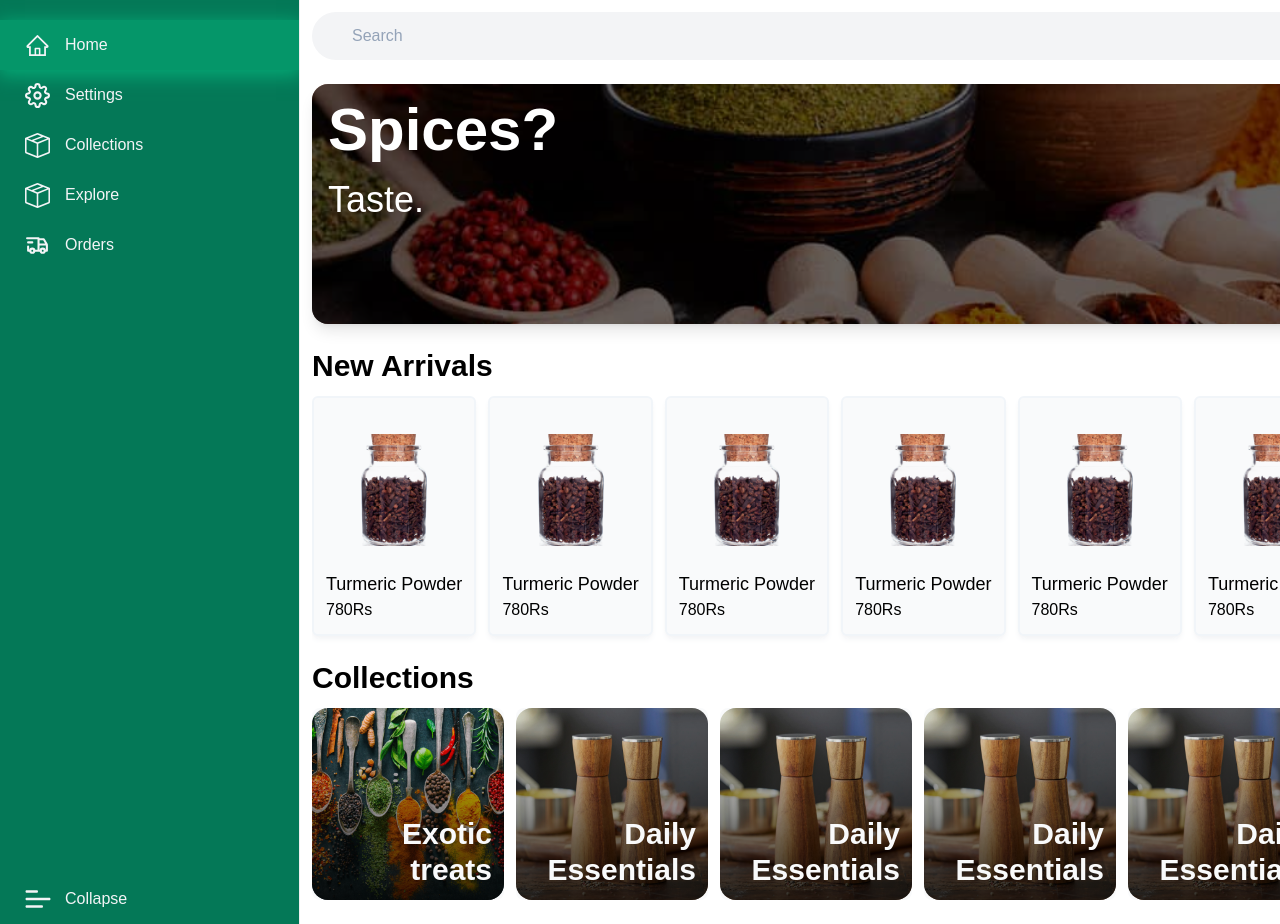
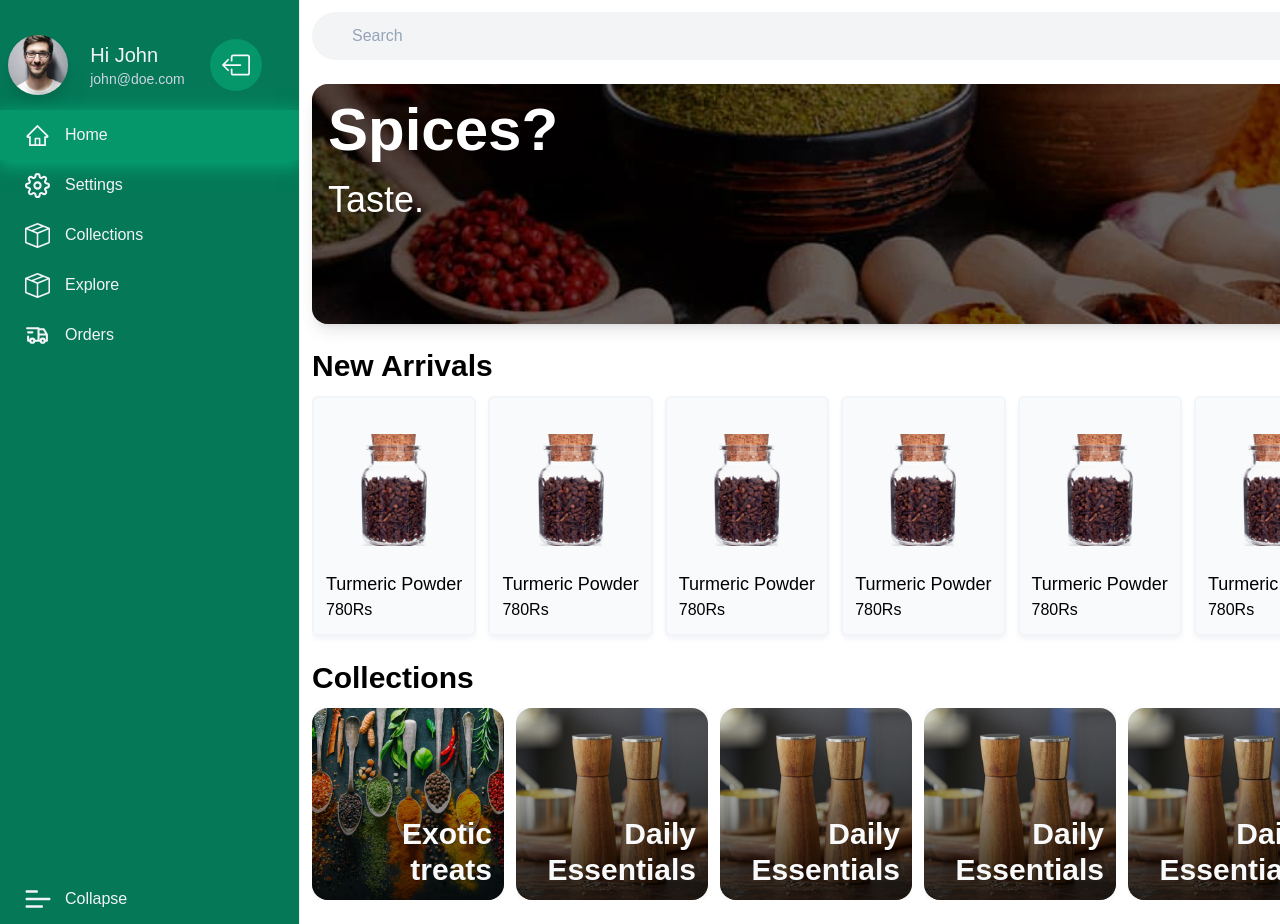
Before and after one commit to kidfromjupiter/taste, a Next.js app in the folder taste-frontend/: page / in a window 1280 px wide. Built offline with nearby package versions, Linux system fonts and the light colour scheme.

Commit message:
removed accountinfo from sidebar on mobile devices

```diff
--- a/taste-frontend/src/app/sidebar.tsx
+++ b/taste-frontend/src/app/sidebar.tsx
@@ -70,7 +70,7 @@ export default function SideBar() {
 				defaultCollapsed={false}
 			>
 				<Menu
-					className="mb-5 bg-emerald-700 "
+					className=" bg-emerald-700 hidden md:block"
 					menuItemStyles={{
 						button: ({ level, active, disabled }) => {
 							if (level === 0)
@@ -82,8 +82,8 @@ export default function SideBar() {
 						},
 					}}
 				>
-					{/* <MenuItem
-						className="mt-10"
+					<MenuItem
+						className="mt-10 "
 						icon={
 							<div
 								className="bg-cover bg-center rounded-full drop-shadow-xl p"
@@ -105,10 +105,10 @@ export default function SideBar() {
 								<BsBoxArrowLeft size={28} />
 							</div>
 						</div>
-					</MenuItem> */}
+					</MenuItem>
 				</Menu>
 				<Menu
-					className="bg-emerald-700 pb-5"
+					className="bg-emerald-700 pb-5 mt-5"
 					closeOnClick={true}
 					menuItemStyles={{
 						button: ({ level, active, disabled }) => {
```
